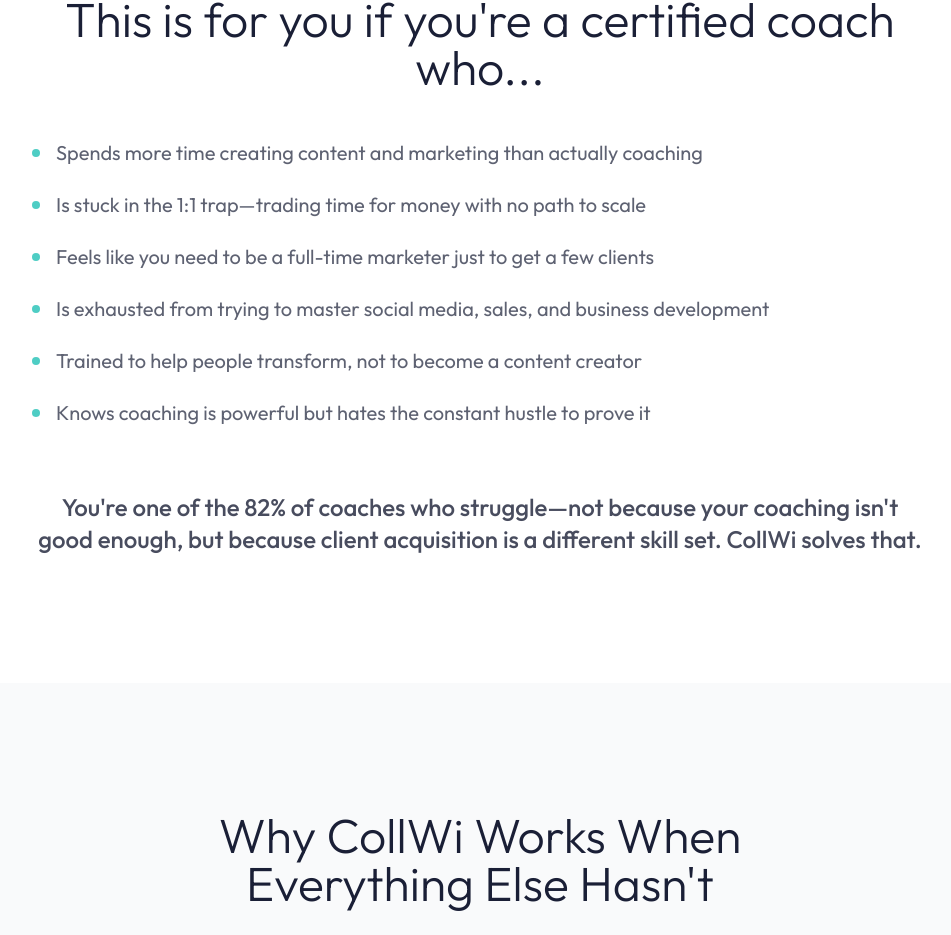
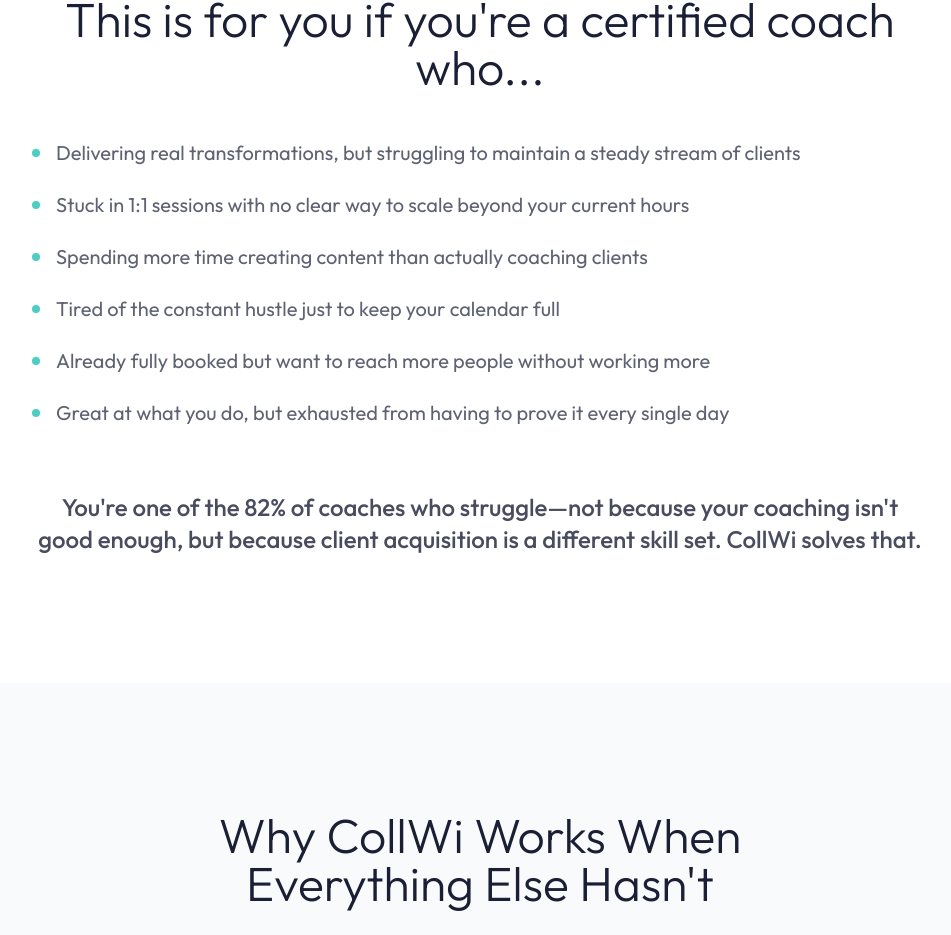
Before and after one commit to gaiaCollwi/collwi-coach, a Next.js app: page / in a window 1280 px wide. Shown: the part 1109-2044 px from the top of the page, without its empty margins (160-1111 px from the left). Built offline with nearby package versions, Linux system fonts and the light colour scheme.

Commit message:
Final bullet points: speak to both struggling and successful coaches

```diff
--- a/app/page.tsx
+++ b/app/page.tsx
@@ -56,12 +56,12 @@
 
           <StaggerContainer className="space-y-6">
             {[
-              "Spends more time creating content and marketing than actually coaching",
-              "Is stuck in the 1:1 trap—trading time for money with no path to scale",
-              "Feels like you need to be a full-time marketer just to get a few clients",
-              "Is exhausted from trying to master social media, sales, and business development",
-              "Trained to help people transform, not to become a content creator",
-              "Knows coaching is powerful but hates the constant hustle to prove it"
+              "Delivering real transformations, but struggling to maintain a steady stream of clients",
+              "Stuck in 1:1 sessions with no clear way to scale beyond your current hours",
+              "Spending more time creating content than actually coaching clients",
+              "Tired of the constant hustle just to keep your calendar full",
+              "Already fully booked but want to reach more people without working more",
+              "Great at what you do, but exhausted from having to prove it every single day"
             ].map((item, i) => (
               <StaggerItem key={i} index={i}>
                 <div className="flex items-start gap-4 group">
```
